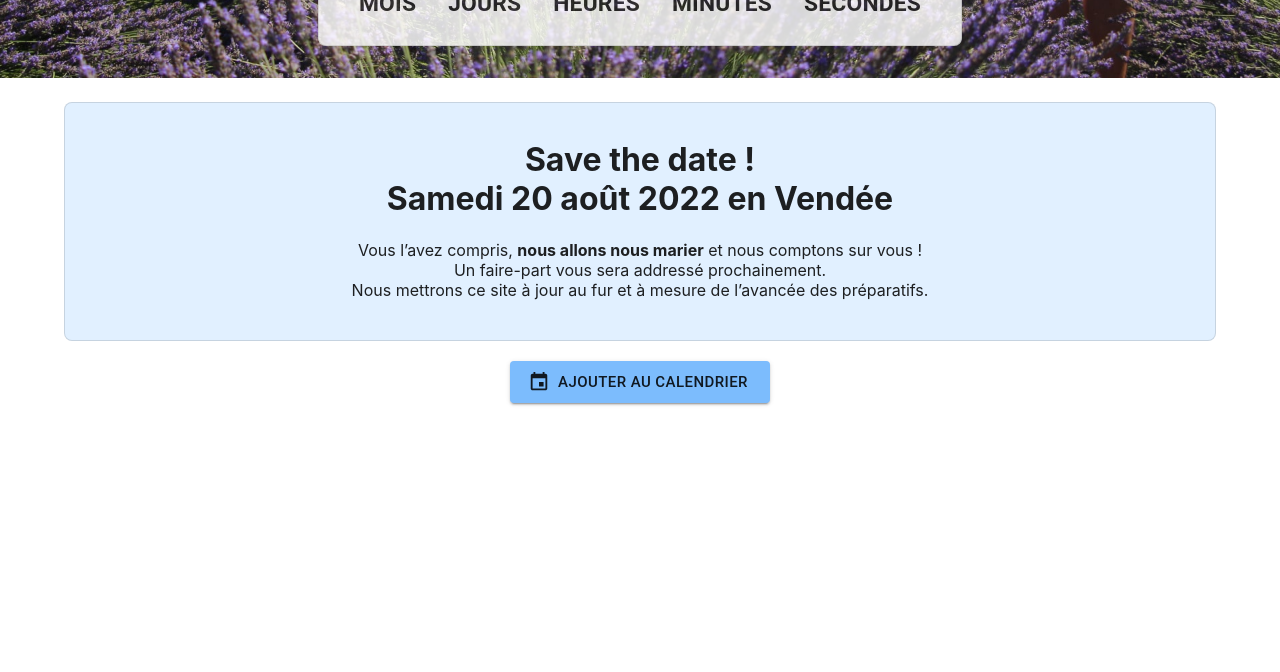
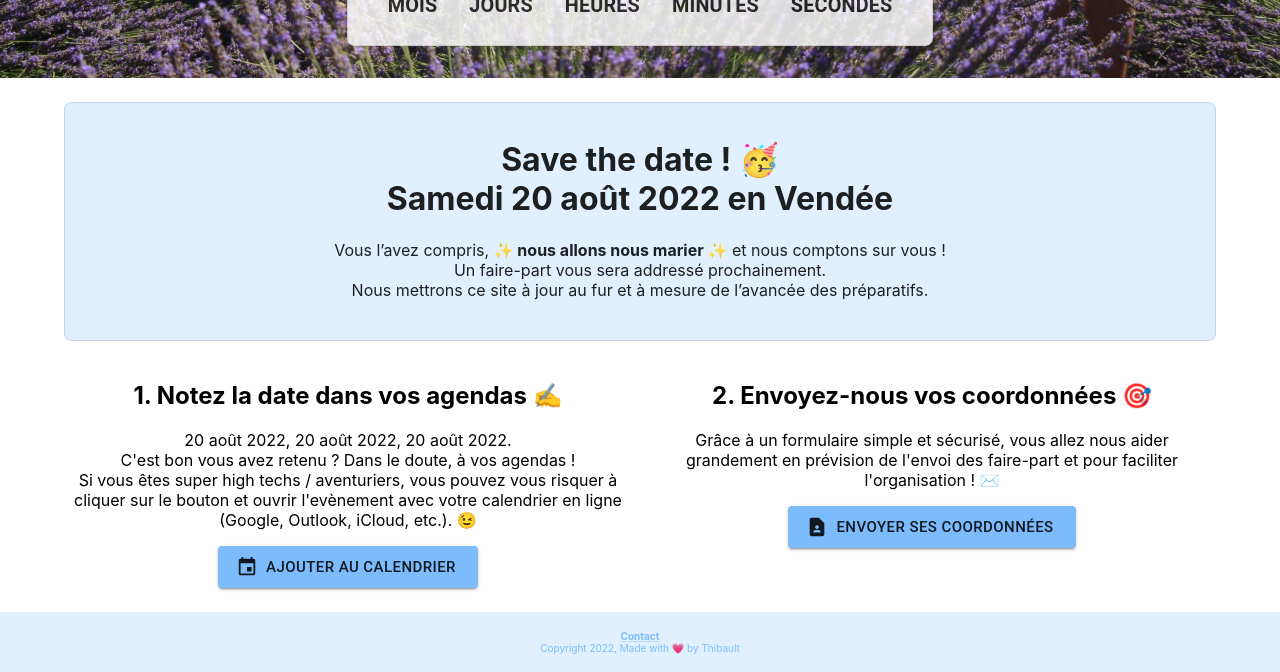
Before and after one commit to ThibaultG1/thibetclaire, a React app: page / in a window 1280 px wide. Shown: the part 722-1394 px from the top of the page. Before the commit the page ends 1149 px from the top, so only its background shows below. Built offline with nearby package versions, Linux system fonts and the light colour scheme.

Commit message:
logo, typo, title, footer, text added, form

```diff
--- a/public/index.html
+++ b/public/index.html
@@ -7,7 +7,7 @@
     <meta name="theme-color" content="#000000" />
     <meta
       name="description"
-      content="Web site created using create-react-app"
+      content="Save the date !"
     />
     <link rel="apple-touch-icon" href="%PUBLIC_URL%/logo192.png" />
     <!--
@@ -24,7 +24,7 @@
       work correctly both with client-side routing and a non-root public URL.
       Learn how to configure a non-root public URL by running `npm run build`.
     -->
-    <title>React App</title>
+    <title>Thibault et Claire</title>
   </head>
   <body>
     <noscript>You need to enable JavaScript to run this app.</noscript>
--- /dev/null
+++ b/src/components/Footer.jsx
@@ -0,0 +1,33 @@
+import { Box, Link } from "@mui/material";
+import Container from "@mui/material/Container";
+
+const Footer = () => {
+  const year = new Date().getFullYear();
+  return (
+    <Box
+      sx={{
+        background: "#E1F0FF",
+        textAlign: "center",
+        fontSize: 10,
+        color: "#7CBCFD",
+        py: 1,
+      }}
+    >
+      <Container>
+        <p>
+          <Link
+            href="https://framaforms.org/users/thibault-et-claire/contact"
+            target="_blank"
+            rel="noreferrer"
+          >
+            <strong>Contact</strong>
+          </Link>
+          <br />
+          Copyright {year}, Made with 💗 by Thibault
+        </p>
+      </Container>
+    </Box>
+  );
+};
+
+export default Footer;
--- a/src/components/Header.jsx
+++ b/src/components/Header.jsx
@@ -17,9 +17,7 @@ const Header = () => (
     }}
   >
     <Container>
-      <Typography
-        sx={{ fontSize: "calc(30px + 2vw)", pt: 2, fontFamily: "default" }}
-      >
+      <Typography class="love" sx={{ pt: 2, m: 0 }}>
         Claire et Thibault
       </Typography>
     </Container>
--- a/src/components/Timer.jsx
+++ b/src/components/Timer.jsx
@@ -22,7 +22,7 @@ const Timer = ({ endDate }) => {
       sx={{
         opacity: "0.83",
         borderRadius: 2,
-        px: 3,
+        px: { xs: 0, sm: 3 },
         mb: 2,
       }}
     >
@@ -67,10 +67,10 @@ const TimerItems = ({ timeLeft }) => {
 
 const TimerItem = ({ duration, scale }) => (
   <Grid item>
-    <Typography sx={{ fontWeight: "bold", fontSize: 50 }}>
+    <Typography sx={{ fontWeight: "bold", fontSize: "calc(30px + 1vw)" }}>
       {duration}
     </Typography>
-    <Typography sx={{ fontWeight: "bold", fontSize: "calc(10px + 1vw)" }}>
+    <Typography sx={{ fontWeight: "bold", fontSize: "calc(7px + 1vw)" }}>
       {scale}
     </Typography>
   </Grid>
--- a/src/index.css
+++ b/src/index.css
@@ -1,13 +1,21 @@
+@import url("https://fonts.googleapis.com/css2?family=Dancing+Script:wght@700&display=swap");
+
 body {
   margin: 0;
-  font-family: -apple-system, BlinkMacSystemFont, 'Segoe UI', 'Roboto', 'Oxygen',
-    'Ubuntu', 'Cantarell', 'Fira Sans', 'Droid Sans', 'Helvetica Neue',
+  font-family: -apple-system, BlinkMacSystemFont, "Segoe UI", "Roboto", "Oxygen",
+    "Ubuntu", "Cantarell", "Fira Sans", "Droid Sans", "Helvetica Neue",
     sans-serif;
   -webkit-font-smoothing: antialiased;
   -moz-osx-font-smoothing: grayscale;
 }
 
 code {
-  font-family: source-code-pro, Menlo, Monaco, Consolas, 'Courier New',
+  font-family: source-code-pro, Menlo, Monaco, Consolas, "Courier New",
     monospace;
 }
+
+.love {
+  font-family: "Dancing Script", "Segoe UI", cursive;
+  font-size: calc(30px + 2vw);
+  margin: 16px 0;
+}
--- a/src/pages/Home.jsx
+++ b/src/pages/Home.jsx
@@ -2,15 +2,17 @@ import React from "react";
 import { Button, Card, CardContent, Container, Grid } from "@mui/material";
 import { Box } from "@mui/system";
 import InsertInvitationIcon from "@mui/icons-material/InsertInvitation";
+import ContactPageIcon from "@mui/icons-material/ContactPage";
 
 import Header from "../components/Header";
 import "./Home.css";
 import Timer from "../components/Timer";
 import FileSaver from "file-saver";
+import Footer from "../components/Footer";
 
 function Home() {
   return (
-    <div>
+    <>
       <Header />
       <Box
         sx={{
@@ -40,17 +42,19 @@ function Home() {
           sx={{
             backgroundColor: "#E1F0FF",
             borderRadius: 2,
-            px: 3,
+            px: { xs: 0, sm: 3 },
           }}
         >
           <CardContent>
             <h1>
-              Save the date !<br />
-              Samedi 20 août 2022 en Vendée
+              Save the date&nbsp;! 🥳
+              <br />
+              Samedi 20 août 2022 en&nbsp;Vendée
             </h1>
             <p>
-              Vous l’avez compris, <strong>nous allons nous marier</strong> et
-              nous comptons sur vous !
+              Vous l’avez compris,{" "}
+              <strong>✨ nous allons nous marier ✨</strong> et nous comptons
+              sur vous&nbsp;!
               <br />
               Un faire-part vous sera addressé prochainement.
               <br />
@@ -60,6 +64,18 @@ function Home() {
           </CardContent>
         </Card>
         <br />
+        <Grid container spacing={2}>
+          <Grid item sm>
+            <h2>1. Notez la date dans vos agendas ✍️</h2>
+            <p>
+              20 août 2022, 20 août 2022, 20 août 2022.
+              <br />
+              C'est bon vous avez retenu ? Dans le doute, à vos agendas&nbsp;!
+              <br />
+              Si vous êtes super high techs / aventuriers, vous pouvez vous
+              risquer à cliquer sur le bouton et ouvrir l'evènement avec votre
+              calendrier en ligne (Google, Outlook, iCloud, etc.). 😉
+            </p>
             <Button
               variant="contained"
               size="large"
@@ -73,8 +89,32 @@ function Home() {
             >
               AJOUTER AU CALENDRIER
             </Button>
+          </Grid>
+          <Grid item sm>
+            <h2>2. Envoyez-nous vos coordonnées 🎯</h2>
+            <p>
+              Grâce à un formulaire simple et sécurisé, vous allez nous aider
+              grandement en prévision de l'envoi des faire-part et pour
+              faciliter l'organisation&nbsp;! ✉️
+            </p>
+            <Button
+              variant="contained"
+              size="large"
+              startIcon={<ContactPageIcon />}
+              onClick={() =>
+                window.open(
+                  "https://framaforms.org/mariage-de-claire-et-thibault-1645703062",
+                  "_self"
+                )
+              }
+            >
+              ENVOYER SES COORDONNÉES
+            </Button>
+          </Grid>
+        </Grid>
       </Container>
-    </div>
+      <Footer />
+    </>
   );
 }
 
```
Also changed, not shown: public/favicon.ico, public/logo192.png, public/logo512.png. Lines whose indentation alone changed are shown as unchanged.
